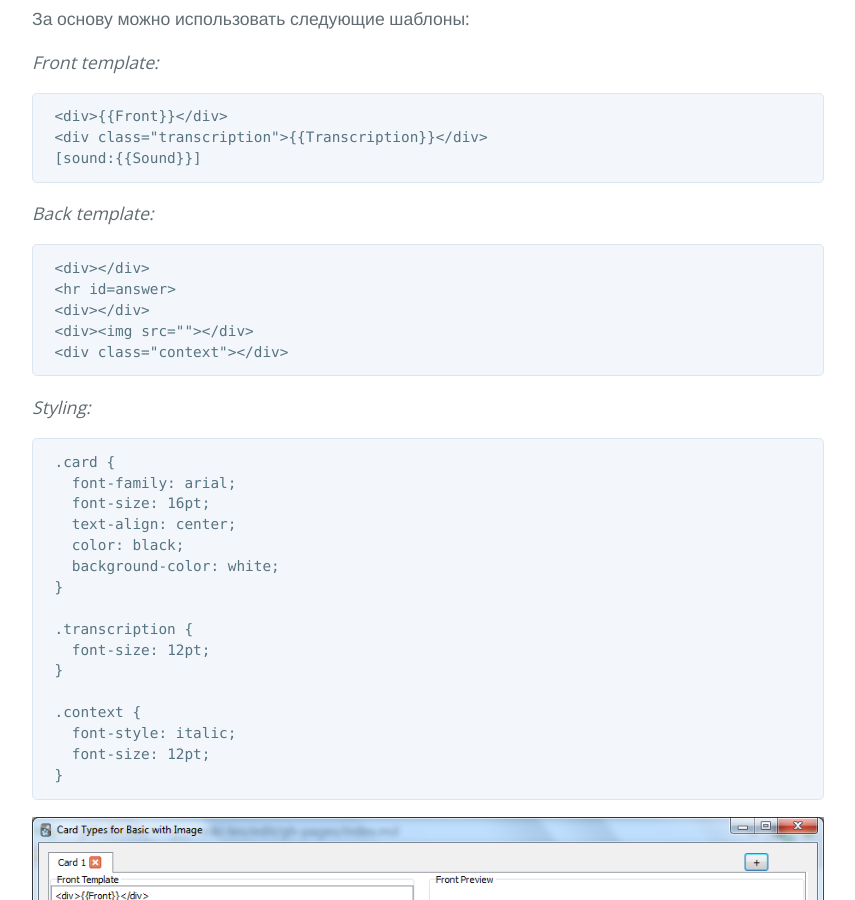
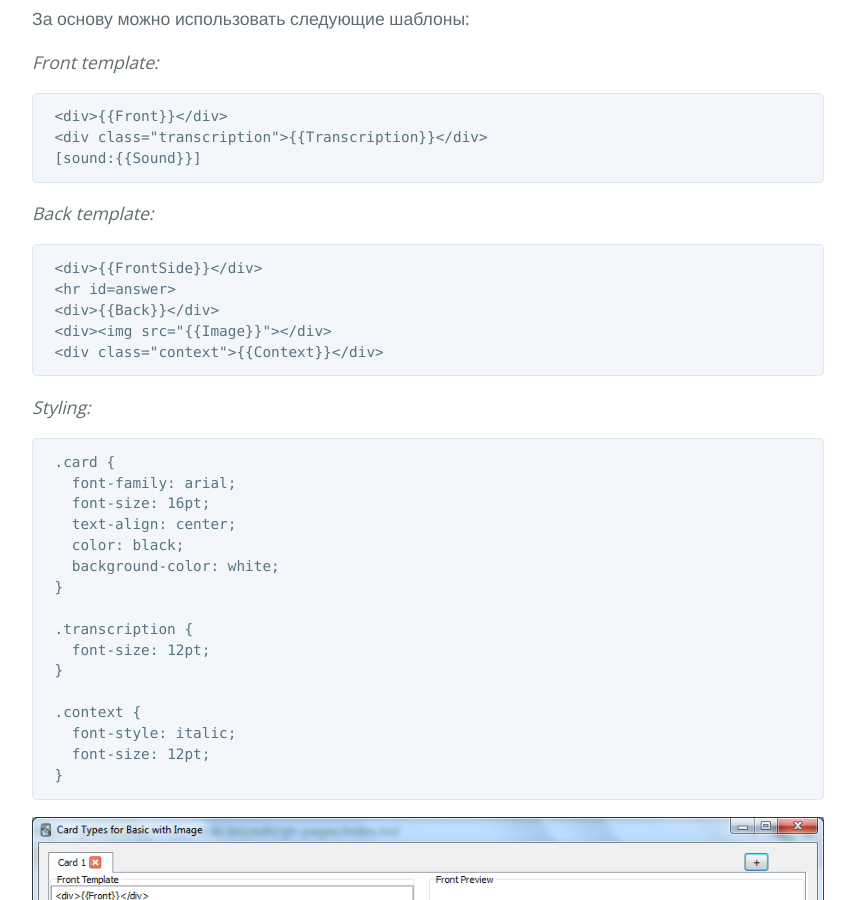
Before and after one commit to troggy/anki-leo, a Jekyll site: the page built from index.md, in a window 1280 px wide and 900 px high, scrolled down 1371 px. Shown: the whole window, without its empty margins (232-1087 px from the left). Built offline with Jekyll 4.4.1, drawn with Linux system fonts in a browser that asks for light colours.

Commit message:
Update index.md

````diff
--- a/index.md
+++ b/index.md
@@ -36,6 +36,7 @@ layout: index
 
     *Back template:*
 
+    {% raw %}
     ```html
     <div>{{FrontSide}}</div>
     <hr id=answer>
@@ -43,9 +44,11 @@ layout: index
     <div><img src="{{Image}}"></div>
     <div class="context">{{Context}}</div>
     ```
+    {% endraw %}
 
     *Styling:*
 
+    {% raw %}
     ```css
     .card {
       font-family: arial;
@@ -64,6 +67,7 @@ layout: index
       font-size: 12pt;
     }
     ```
+    {% endraw %}
 
     ![Cards..](img/cards.png)
 
````
